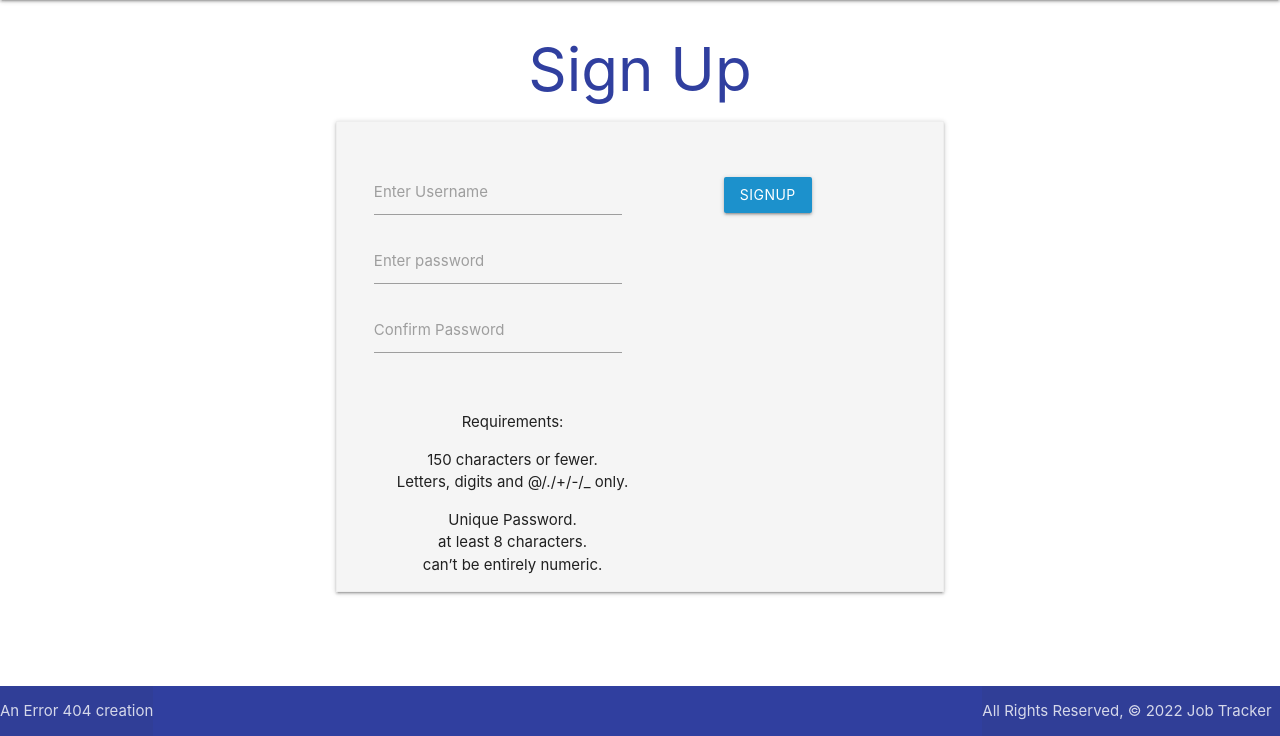
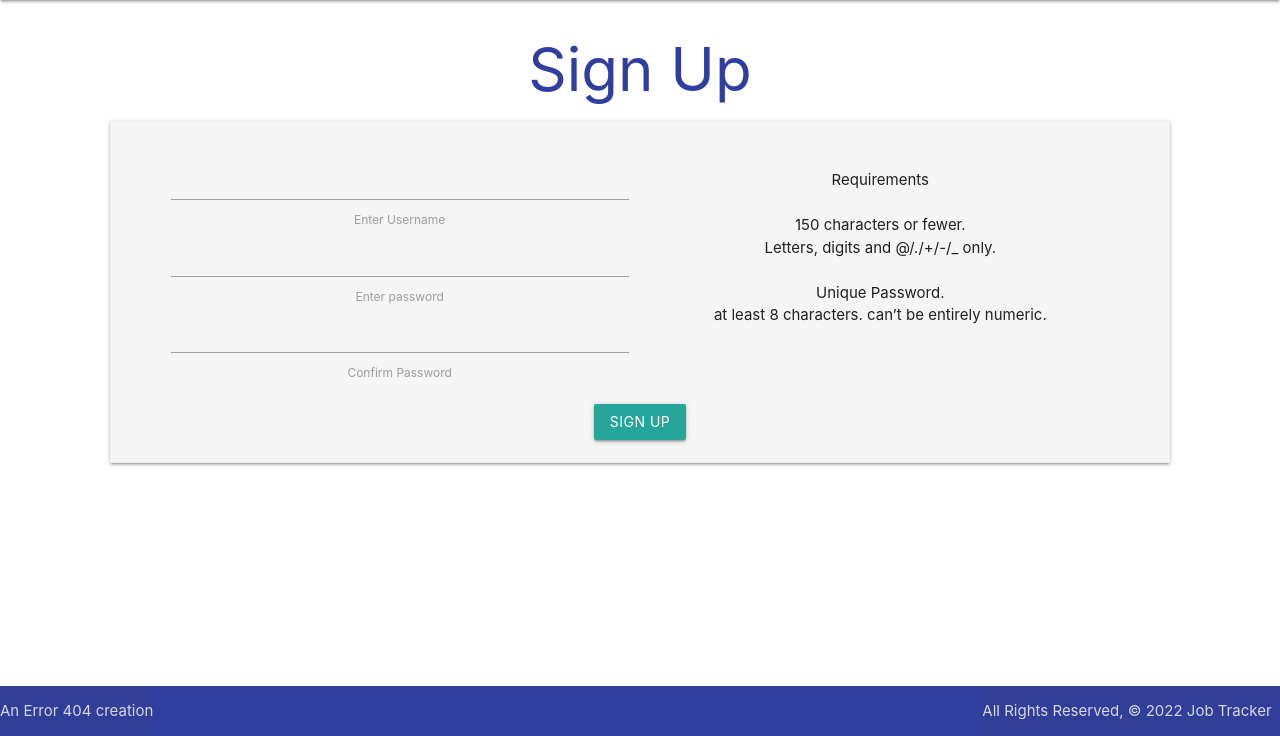
Before and after one commit to lilibella28/Job-Tracker, a Django app: page /accounts/signup/ in a window 1280 px wide. Shown: the part 64-800 px from the top of the page. Run offline with Django 4.2, Linux system fonts and the light colour scheme.

Commit message:
fixed bottom, clean div

```diff
--- a/main_app/templates/registration/signup.html
+++ b/main_app/templates/registration/signup.html
@@ -13,36 +13,35 @@
 	<div class="container col s6">
 		<div class="z-depth-1 grey lighten-4 row" style="display: inline-block; padding: 32px 48px 0px 48px; border: 1px solid #EEE;">
 			<div>
-			<div class='col colsignup'>
+
+
 			<div class="row">
-			<div class='input-field row s6'>
+			<div class="col s12">
+				<div class="col s6">
 			  <input class='validate' maxlength="150" type='text' name='username' id='id_username' />
 			  <label for='id_username'>Enter Username</label>
-			</div>
-			<div class='input-field row s6'>
 			  <input class='validate' type='password' name='password1' autocomplete="new-password" id='id_password1' />
 			  <label for='id_password1'>Enter password</label>
-		    </div>
-			<div class='input-field row s6'>
 			  <input class='validate' type='password' name='password2' autocomplete="new-password" id='id_password2' />
 			  <label for='id_password2'>Confirm Password</label>
-            </div>
-		    </div>
-		    </div>
-		    <div class="container col s6">
-			<div><p>Requirements:</p></div>
-			<div><p>150 characters or fewer.<br>
-				 Letters, digits and @/./+/-/_ only.</p>
 			</div>
-			<div><p>Unique Password.<br>
-				   at least 8 characters.<br>
-				  can’t be entirely numeric.</p>
+			<div class="container col s6">
+				<ul>
+					<li> Requirements</li>
+					<br>
+                    <li>150 characters or fewer. <br>
+						Letters, digits and @/./+/-/_ only.</li>
+						<br>
+						<li>Unique Password.</li>
+						<li>at least 8 characters.
+							can’t be entirely numeric.</li>
+				</ul>
+
 			</div>
 		</div>
 		</div>
-		<br>
-		<div class="signupcenter">
-		<input type="submit" class="btn signupbtn" value="signup">
+		<div>
+		<input type="submit" class="btn" value="sign up">
 		</div>
 		<br>
 	</div>
```
